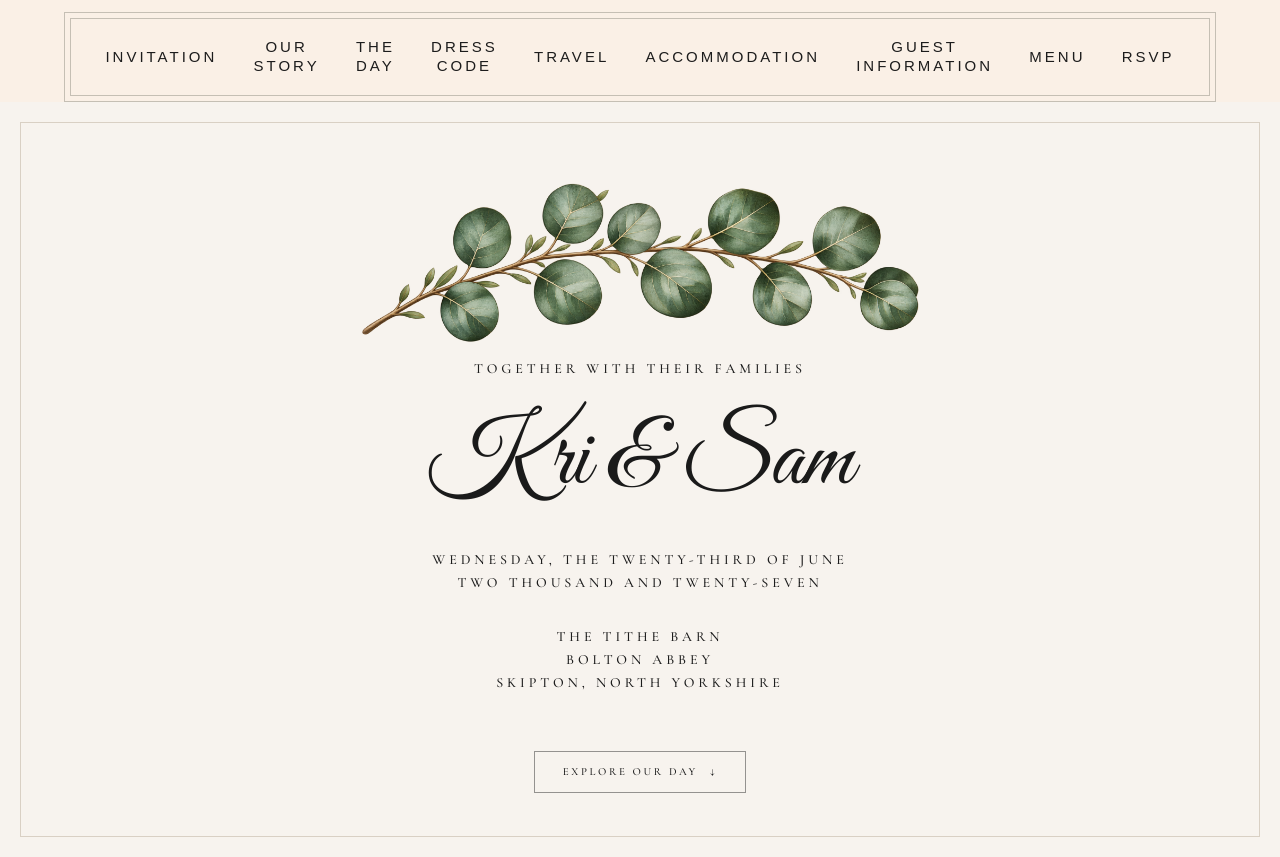
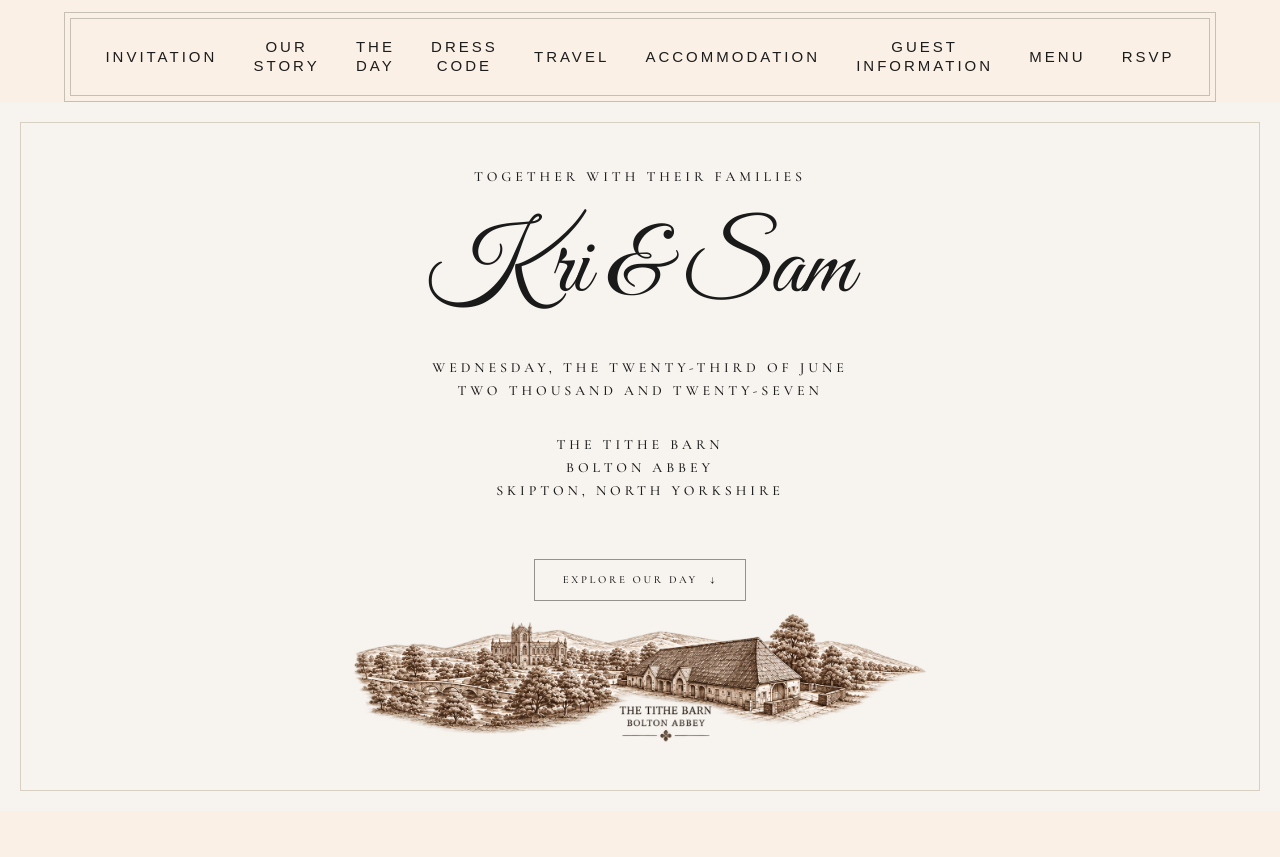
Before and after one commit to SJ-209/wedding-invites, a Next.js app in the folder my-app/: page / in a window 1280 px wide. After the commit the page ends 811 px from the top, so only its background shows below. Built offline with nearby package versions, Linux system fonts and the light colour scheme.

Commit message:
fade in on page change

```diff
--- a/my-app/app/dress-code/page.tsx
+++ b/my-app/app/dress-code/page.tsx
@@ -22,7 +22,7 @@ export default function DressCodePage() {
         <div className="mt-10 max-w-xl space-y-6 text-[1.15rem] leading-[1.65] text-[#f3eee6] sm:mt-12 sm:text-xl sm:leading-[1.7]">
           <p>
             <strong>Ladies:</strong> You are invited to wear elegant occasion
-            wear, with hats or fascinators if they wish.
+            wear, with hats or fascinators if you wish.
             <br />
           </p>
           <p>
--- a/my-app/app/globals.css
+++ b/my-app/app/globals.css
@@ -27,3 +27,22 @@ body {
 .font-serif {
   font-family: var(--font-serif);
 }
+
+@keyframes page-fade-in {
+  from {
+    opacity: 0;
+  }
+  to {
+    opacity: 1;
+  }
+}
+
+.page-fade {
+  animation: page-fade-in 0.9s ease-out;
+}
+
+@media (prefers-reduced-motion: reduce) {
+  .page-fade {
+    animation: none;
+  }
+}
--- a/my-app/app/page.tsx
+++ b/my-app/app/page.tsx
@@ -26,7 +26,7 @@ export default function Home() {
         <div
           className={`${cormorant.className} relative flex max-w-xl flex-col items-center`}
         >
-          <Image src="/images/leaf.png" alt="Leaf" width={900} height={300} />
+          {/* <Image src="/images/leaf.png" alt="Leaf" width={300} height={300} /> */}
           <p className={labelClass}>Together with their families</p>
           <h1
             className={`${script.className} mt-6 text-6xl leading-none text-[#1a1a1a] sm:mt-8 sm:text-8xl`}
@@ -61,7 +61,12 @@ export default function Home() {
             Explore our day
             <span aria-hidden="true">↓</span>
           </Link>
-          {/* <Image src="/images/building.png" alt="Building" width={100} height={100} /> */}
+          <Image
+            src="/images/tithe.png"
+            alt="Building"
+            width={600}
+            height={400}
+          />
         </div>
       </section>
       {/* <main className="flex w-full flex-col items-center px-4 pt-4 pb-[max(2rem,env(safe-area-inset-bottom))] sm:px-8 sm:pb-16 md:px-16 md:pb-24">
--- /dev/null
+++ b/my-app/app/template.tsx
@@ -0,0 +1,5 @@
+export default function Template({ children }: { children: React.ReactNode }) {
+  return (
+    <div className="page-fade flex w-full flex-1 flex-col">{children}</div>
+  );
+}
```
Also changed, not shown: my-app/public/images/tithe.PNG (added), my-app/public/images/tithe2.png (added).
